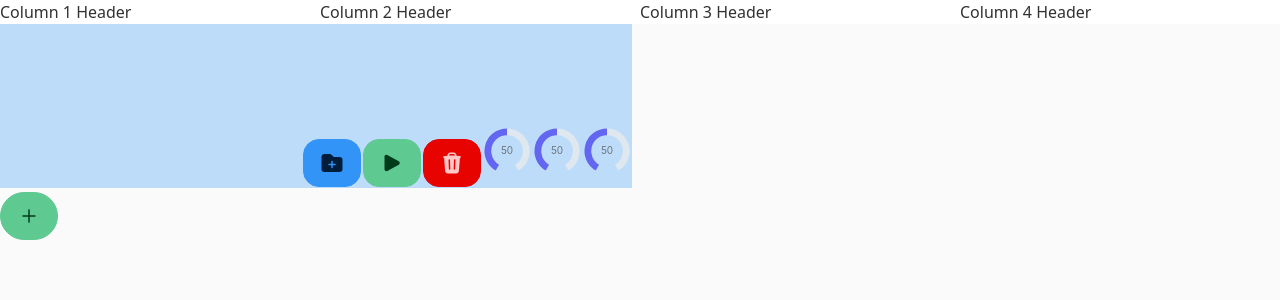
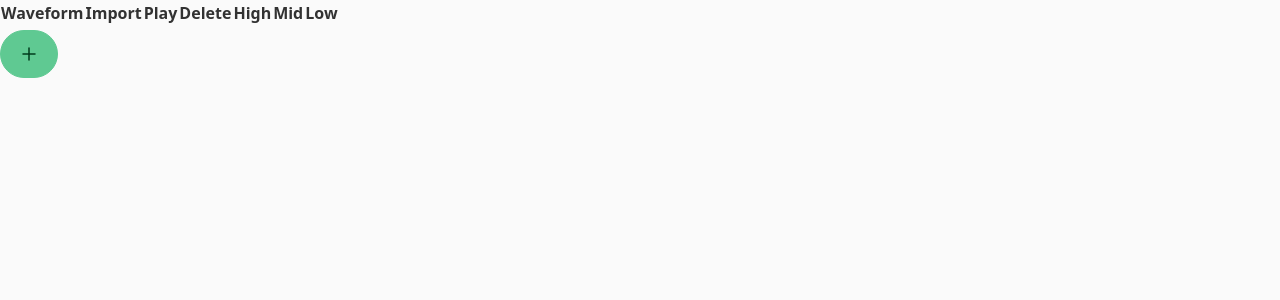
Before and after one commit to Incosomi/AVT_Incosomi, a Next.js app in the folder avt_incosomi/: page /dj in a window 1280 px wide. Shown: the top 300 px of the page. Built offline with nearby package versions, Linux system fonts and the light colour scheme.

Commit message:
using tables now

```diff
--- a/avt_incosomi/components/playerArea.js
+++ b/avt_incosomi/components/playerArea.js
@@ -1,11 +1,10 @@
 import PlayerBar from "@/components/playerBar";
-import { useState, useEffect, useRef } from "react";
-import { PlusSmallIcon} from "@heroicons/react/24/solid";
+import {useState, useEffect, useRef} from "react";
+import {PlusSmallIcon} from "@heroicons/react/24/solid";
 
 export default function PlayerArea() {
-    const [barIds, setBarIds] = useState([""]);
+    const [barIds, setBarIds] = useState([]);
     const [lastBarId, setLastBarId] = useState(0);
-    const headerRef = useRef();
 
     const handleAddPlayerBar = () => {
         setLastBarId(lastBarId + 1);
@@ -13,47 +12,29 @@ export default function PlayerArea() {
     };
 
     const handleDeletePlayerBar = (barId) => {
-        const list = [...barIds];
-        let indexToBeRemoved = list.indexOf(barId);
-        list.splice(indexToBeRemoved, 1);
-        setBarIds(list);
+        setBarIds(barIds.filter((id) => id !== barId));
     };
 
-    useEffect(() => {
-        const handleScroll = () => {
-            const header = headerRef.current;
-            const tableRect = header.getBoundingClientRect();
-
-            if (tableRect.top <= 0 && tableRect.bottom >= 0) {
-                header.classList.add("sticky", "top-0", "z-10", "bg-white");
-            } else {
-                header.classList.remove("sticky", "top-0", "z-10", "bg-white");
-            }
-        };
-
-        window.addEventListener("scroll", handleScroll);
-
-        return () => {
-            window.removeEventListener("scroll", handleScroll);
-        };
-    }, []);
-
-    return (
-        <div id="PlayerArea" className="relative">
-            <div ref={headerRef}>
-                <div className="grid grid-cols-4">
-                    <div>Column 1 Header</div>
-                    <div>Column 2 Header</div>
-                    <div>Column 3 Header</div>
-                    <div>Column 4 Header</div>
-                </div>
-            </div>
+    return (<div id="PlayerArea">
+        <table className="table-auto">
+            <thead>
+            <tr>
+                <th>Waveform</th>
+                <th>Import</th>
+                <th>Play</th>
+                <th>Delete</th>
+                <th>High</th>
+                <th>Mid</th>
+                <th>Low</th>
+            </tr>
+            </thead>
+            <tbody>
             {barIds.map((barId) => (
-                <PlayerBar key={barId} deleteHandler={() => handleDeletePlayerBar(barId)} />
-            ))}
-            <button className="my-1 rounded-full btn btn-success" onClick={handleAddPlayerBar}>
-                <PlusSmallIcon className="w-6 h-6"></PlusSmallIcon>
-            </button>
-        </div>
-    );
+                <PlayerBar key={barId} id={barId} deleteHandler={() => handleDeletePlayerBar(barId)}/>))}
+            </tbody>
+        </table>
+        <button className="my-1 rounded-full btn btn-success" onClick={handleAddPlayerBar}>
+            <PlusSmallIcon className="h-6 w-6"/>
+        </button>
+    </div>);
 }
```
